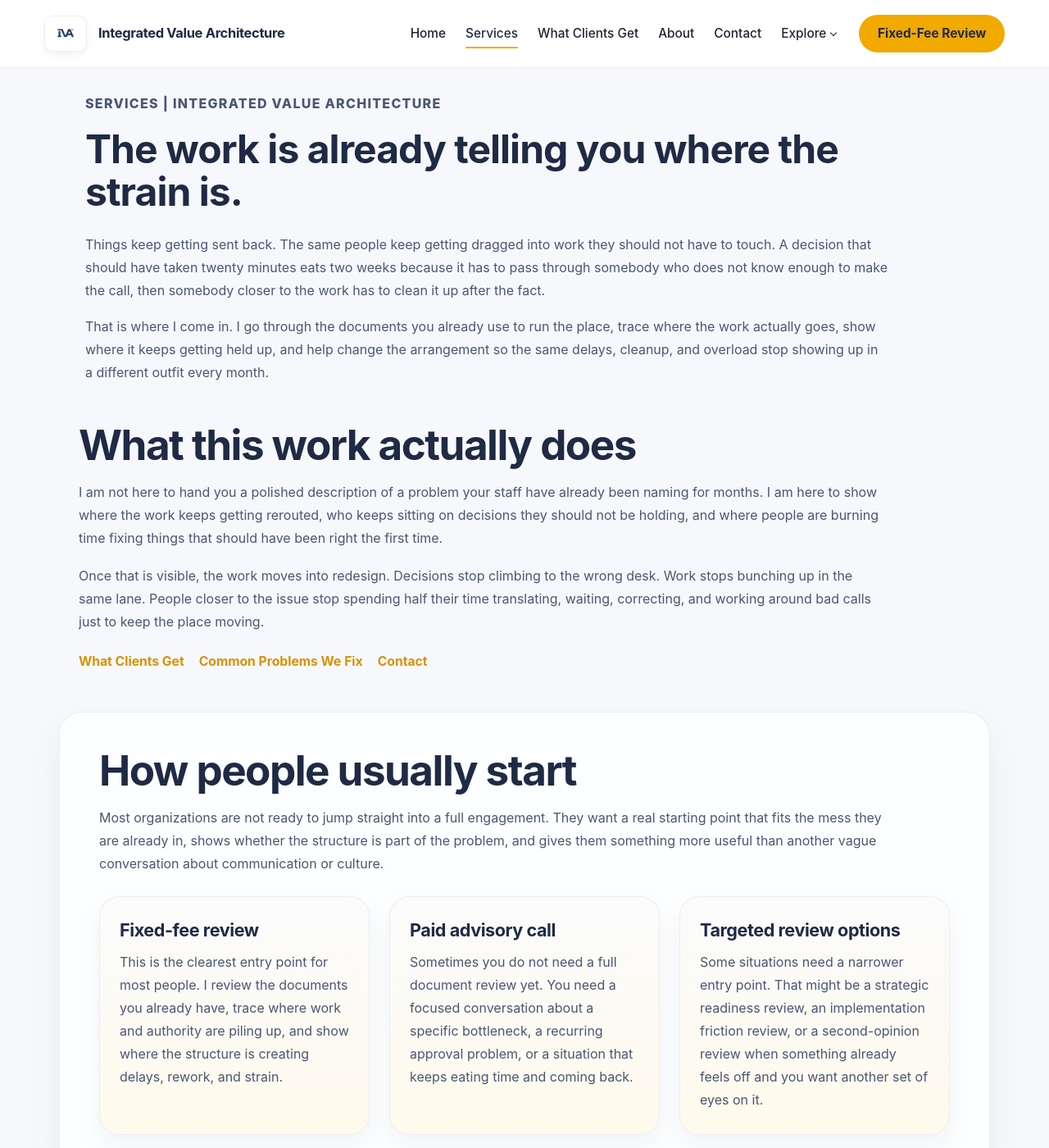
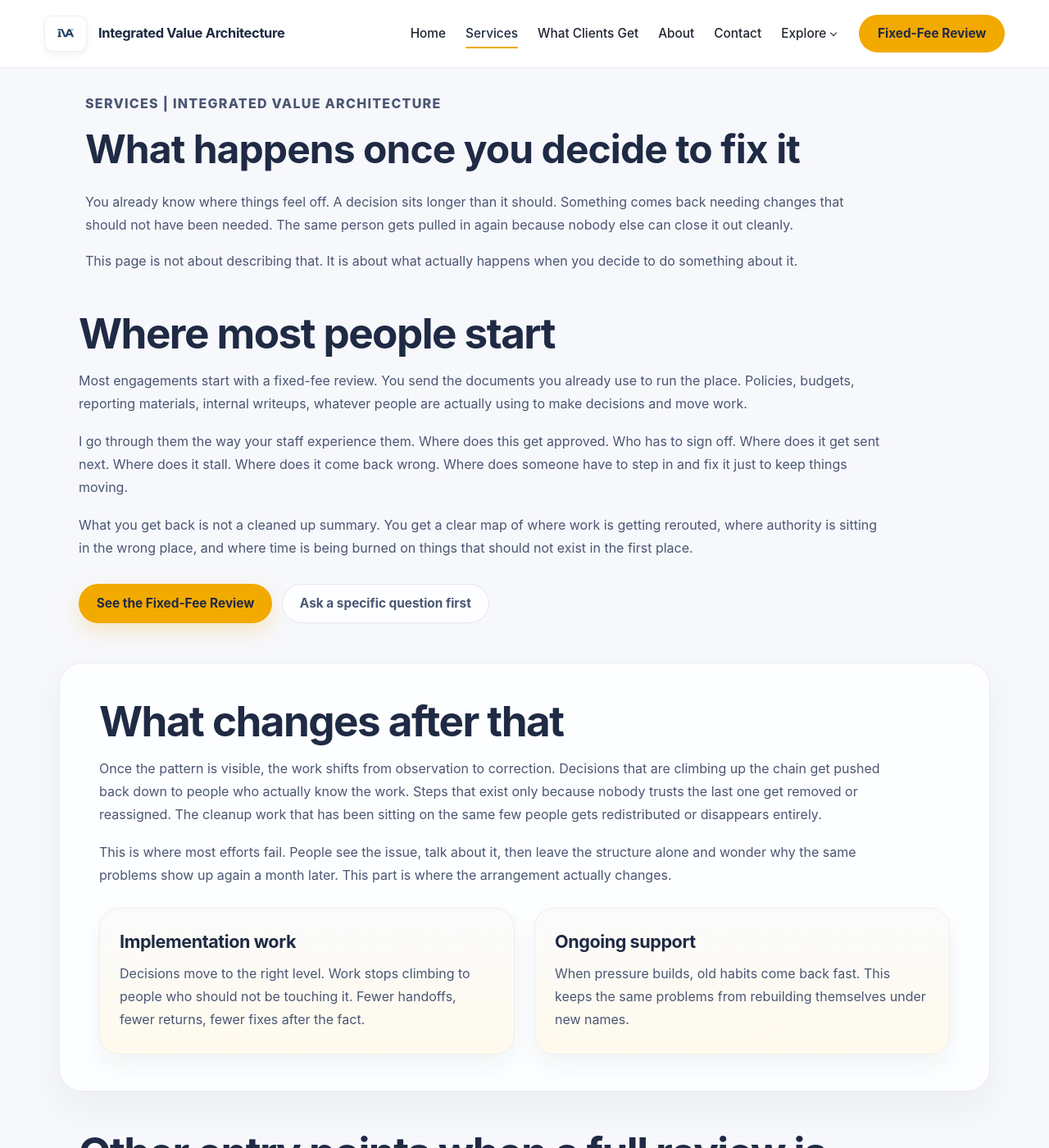
Before and after one commit to efost7873/integratedvaluearchitecture.com, a Jekyll site: the page built from services.html, in a window 1280 px wide and 1400 px high. Shown: the whole window at 82% size. Built offline with Jekyll 4.4.1, drawn with Linux system fonts in a browser that asks for light colours; some of the changed text lies outside the part shown.

Commit message:
Revise services page content for clarity and focus

```diff
--- a/services.html
+++ b/services.html
@@ -1,7 +1,7 @@
 ---
 layout: default
 title: Services | Integrated Value Architecture
-description: Integrated Value Architecture helps organizations fix stuck work, slow decisions, repeated rework, and overload by changing where decisions sit, where work lands, and who keeps having to clean it up.
+description: How Integrated Value Architecture actually works. Where to start, what happens after you start, and how the work changes once decisions stop getting routed through the wrong places.
 permalink: /services/
 schema_type: Service
 ---
@@ -9,64 +9,61 @@
 <section class="page-header">
   <div class="container narrow">
     <p class="eyebrow">Services | Integrated Value Architecture</p>
-    <h1>The work is already telling you where the strain is.</h1>
+    <h1>What happens once you decide to fix it</h1>
     <p>
-      Things keep getting sent back. The same people keep getting dragged into work they should not have to touch. A decision that should have taken twenty minutes eats two weeks because it has to pass through somebody who does not know enough to make the call, then somebody closer to the work has to clean it up after the fact.
+      You already know where things feel off. A decision sits longer than it should. Something comes back needing changes that should not have been needed. The same person gets pulled in again because nobody else can close it out cleanly.
     </p>
     <p>
-      That is where I come in. I go through the documents you already use to run the place, trace where the work actually goes, show where it keeps getting held up, and help change the arrangement so the same delays, cleanup, and overload stop showing up in a different outfit every month.
+      This page is not about describing that. It is about what actually happens when you decide to do something about it.
     </p>
   </div>
 </section>
 
 <section class="section">
   <div class="container narrow">
-    <h2>What this work actually does</h2>
+    <h2>Where most people start</h2>
     <p>
-      I am not here to hand you a polished description of a problem your staff have already been naming for months. I am here to show where the work keeps getting rerouted, who keeps sitting on decisions they should not be holding, and where people are burning time fixing things that should have been right the first time.
+      Most engagements start with a fixed-fee review. You send the documents you already use to run the place. Policies, budgets, reporting materials, internal writeups, whatever people are actually using to make decisions and move work.
     </p>
     <p>
-      Once that is visible, the work moves into redesign. Decisions stop climbing to the wrong desk. Work stops bunching up in the same lane. People closer to the issue stop spending half their time translating, waiting, correcting, and working around bad calls just to keep the place moving.
+      I go through them the way your staff experience them. Where does this get approved. Who has to sign off. Where does it get sent next. Where does it stall. Where does it come back wrong. Where does someone have to step in and fix it just to keep things moving.
     </p>
-    <div class="inline-links">
-      <a href="/what-clients-get/">What Clients Get</a>
-      <a href="/common-problems-we-fix/">Common Problems We Fix</a>
-      <a href="/contact/">Contact</a>
+    <p>
+      What you get back is not a cleaned up summary. You get a clear map of where work is getting rerouted, where authority is sitting in the wrong place, and where time is being burned on things that should not exist in the first place.
+    </p>
+
+    <div class="hero-actions">
+      <a class="button primary" href="/fixed-fee-review/">See the Fixed-Fee Review</a>
+      <a class="button secondary" href="/contact/">Ask a specific question first</a>
     </div>
   </div>
 </section>
 
 <section class="section alt">
   <div class="container narrow">
-    <h2>How people usually start</h2>
+    <h2>What changes after that</h2>
     <p>
-      Most organizations are not ready to jump straight into a full engagement. They want a real starting point that fits the mess they are already in, shows whether the structure is part of the problem, and gives them something more useful than another vague conversation about communication or culture.
+      Once the pattern is visible, the work shifts from observation to correction. Decisions that are climbing up the chain get pushed back down to people who actually know the work. Steps that exist only because nobody trusts the last one get removed or reassigned. The cleanup work that has been sitting on the same few people gets redistributed or disappears entirely.
+    </p>
+    <p>
+      This is where most efforts fail. People see the issue, talk about it, then leave the structure alone and wonder why the same problems show up again a month later. This part is where the arrangement actually changes.
     </p>
 
-    <div class="card-grid three-up">
+    <div class="card-grid two-up">
       <article class="info-card">
-        <a class="card-link" href="/fixed-fee-review/">
-          <h3>Fixed-fee review</h3>
+        <a class="card-link" href="/decision-rights-redesign/">
+          <h3>Implementation work</h3>
           <p>
-            This is the clearest entry point for most people. I review the documents you already have, trace where work and authority are piling up, and show where the structure is creating delays, rework, and strain.
+            Decisions move to the right level. Work stops climbing to people who should not be touching it. Fewer handoffs, fewer returns, fewer fixes after the fact.
           </p>
         </a>
       </article>
 
       <article class="info-card">
         <a class="card-link" href="/contact/">
-          <h3>Paid advisory call</h3>
+          <h3>Ongoing support</h3>
           <p>
-            Sometimes you do not need a full document review yet. You need a focused conversation about a specific bottleneck, a recurring approval problem, or a situation that keeps eating time and coming back.
-          </p>
-        </a>
-      </article>
-
-      <article class="info-card">
-        <a class="card-link" href="/contact/">
-          <h3>Targeted review options</h3>
-          <p>
-            Some situations need a narrower entry point. That might be a strategic readiness review, an implementation friction review, or a second-opinion review when something already feels off and you want another set of eyes on it.
+            When pressure builds, old habits come back fast. This keeps the same problems from rebuilding themselves under new names.
           </p>
         </a>
       </article>
@@ -76,38 +73,35 @@
 
 <section class="section">
   <div class="container narrow">
-    <h2>What happens after the entry point</h2>
+    <h2>Other entry points when a full review is not the move yet</h2>
     <p>
-      If the review confirms what the work is already showing, the next step is deeper structural work. That can mean a full diagnostic, implementation work to change where decisions sit and where work lands, or ongoing support to keep the same pressure from just getting pushed into a new corner.
-    </p>
-    <p>
-      This is not built around handing you a report and disappearing. If the problem is that the work keeps getting forced through the wrong lane, then the job is not done when the pattern is named. The job is done when the pattern stops running the place.
+      Not every situation starts with a full document review. Sometimes you have one specific issue that keeps eating time and you want to test whether this is structural or just a one-off problem.
     </p>
 
     <div class="card-grid three-up">
       <article class="info-card">
-        <a class="card-link" href="/what-clients-get/">
-          <h3>Diagnostic</h3>
+        <a class="card-link" href="/contact/">
+          <h3>Paid advisory call</h3>
           <p>
-            A deeper document-based review that shows where authority overlaps, where work keeps bunching up, where decisions drag, and where the same preventable failures keep getting recreated by the structure itself.
-          </p>
-        </a>
-      </article>
-
-      <article class="info-card">
-        <a class="card-link" href="/decision-rights-redesign/">
-          <h3>Implementation</h3>
-          <p>
-            This is where the arrangement changes. Work moves back toward the people who know it. Decision rights stop climbing to the wrong place. Cleanup labor, workarounds, and avoidable back-and-forth stop eating so much time.
+            You bring one issue. We walk through it in detail. Where it moves, where it stalls, who is involved, and what is actually causing it to drag.
           </p>
         </a>
       </article>
 
       <article class="info-card">
         <a class="card-link" href="/contact/">
-          <h3>Ongoing support</h3>
+          <h3>Second-opinion review</h3>
           <p>
-            A lot of places can name the problem once. Fewer can hold the change when pressure starts building again. Ongoing support helps keep the same old mess from sliding back into place the minute attention shifts.
+            Something already feels off. You have a plan, a structure, or a process in place, but it is not holding up in practice.
+          </p>
+        </a>
+      </article>
+
+      <article class="info-card">
+        <a class="card-link" href="/contact/">
+          <h3>Implementation friction review</h3>
+          <p>
+            Work that should be moving is getting stuck midstream. This looks at where it is breaking and why it cannot carry through.
           </p>
         </a>
       </article>
@@ -117,39 +111,13 @@
 
 <section class="section alt">
   <div class="container narrow">
-    <h2>Other ways this work comes in</h2>
+    <h2>How this shows up across different organizations</h2>
     <p>
-      Sometimes the issue is already obvious and what you need is a way to walk leadership or a board through it without turning it into another circular conversation. Sometimes the organization is not ready for deeper work yet but still wants a practical way to stay close to it. That is where the middle and side lanes come in.
+      In larger organizations, work gets routed through layers of approval and comes back altered or delayed because the people reviewing it are too far from the work. In smaller teams, one person becomes the default checkpoint for everything, so nothing moves unless they touch it. In founder-led businesses, everything eventually lands back on the founder, even when it should not.
     </p>
-
-    <div class="card-grid three-up">
-      <article class="info-card">
-        <a class="card-link" href="/contact/">
-          <h3>Workshop or briefing</h3>
-          <p>
-            A working session or focused briefing for leadership, executives, or boards that need the structural issue made plain without dressing it up in safer language that lets everybody leave unchanged.
-          </p>
-        </a>
-      </article>
-
-      <article class="info-card">
-        <a class="card-link" href="/contact/">
-          <h3>Retainer-lite advisory support</h3>
-          <p>
-            Limited ongoing access for organizations or professionals who need a practical outside view as issues develop, without starting with a full redesign engagement.
-          </p>
-        </a>
-      </article>
-
-      <article class="info-card">
-        <a class="card-link" href="/contact/">
-          <h3>Partner and supporter paths</h3>
-          <p>
-            Not everybody comes in as a full client. Some people support the work, stay close to it, or connect it into adjacent fields where the same pattern keeps showing up under different names.
-          </p>
-        </a>
-      </article>
-    </div>
+    <p>
+      Different environments, same pattern. Too much authority and too much work sitting in the same place.
+    </p>
   </div>
 </section>
 
@@ -157,27 +125,10 @@
   <div class="container narrow">
     <h2>What this is not</h2>
     <p>
-      This is not software. It is not project management. It is not workflow cleanup dressed up in bigger words. It is not another plan that sounds good in a meeting and then dies the minute real work hits it.
+      This is not project management. It is not workflow cleanup. It is not another layer of reporting. If you are looking for better tracking, better tools, or better communication practices, there are plenty of people who do that well.
     </p>
     <p>
-      This is structural work. I look at how decisions actually move, who keeps blocking them, who keeps fixing them, and where too much authority and too much work ended up in the same place. Then I help change it.
-    </p>
-    <div class="inline-links">
-      <a href="/decision-rights-redesign/">Decision Rights Redesign</a>
-      <a href="/standard/">Read the Standard</a>
-      <a href="/about/">About Evan Foster</a>
-    </div>
-  </div>
-</section>
-
-<section class="section alt">
-  <div class="container narrow">
-    <h2>Who this is for</h2>
-    <p>
-      This work fits when the same people keep ending up in the middle, the same delays keep coming back in new forms, and the same cleanup keeps landing on the people closest to the work. It shows up in larger organizations with layers of review. It shows up in lean teams where one overloaded person becomes the approval lane for everything. It shows up in founder-led businesses where one person becomes the decision lane, operations lane, finance lane, and cleanup crew all at once.
-    </p>
-    <p>
-      Different size. Same arrangement. Too much authority and too much work in the same place.
+      This work looks at where decisions sit, where work gets sent, and why the same issues keep coming back even after people have already tried to fix them.
     </p>
   </div>
 </section>
@@ -186,7 +137,7 @@
   <div class="container narrow">
     <h2>Start where the work is already breaking down</h2>
     <p>
-      If work keeps getting kicked back, if the same people keep getting dragged into decisions that should not be theirs, or if everybody is spending too much time cleaning up work that should have moved cleanly the first time, there is enough there to start.
+      You do not need a perfect description of the problem to start. You need one place where work keeps getting stuck, sent back, or pulled into the wrong hands. That is enough to see whether this is structural.
     </p>
     <div class="hero-actions">
       <a class="button primary" href="/fixed-fee-review/">See the Fixed-Fee Review</a>
```
